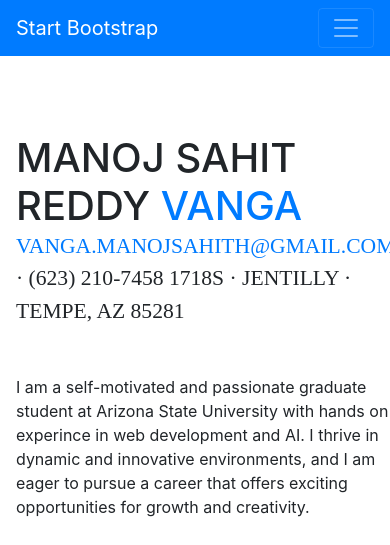
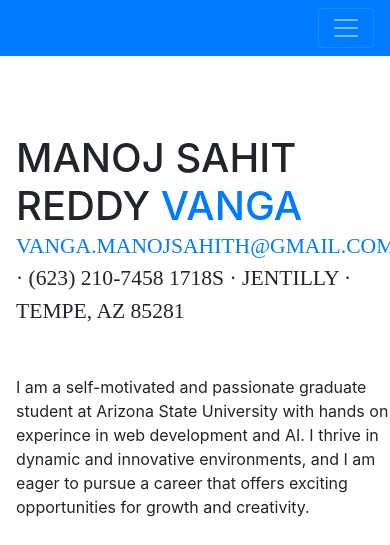
Before and after one commit to MANOJSAHIT/ManojSahit.github.io, a website with bundled scripts: page index.html in a window 390 px wide. Shown: the top 545 px of the page. Built offline with nearby package versions, Linux system fonts and the light colour scheme; a web font is replaced by a local one.

Commit message:
Update index.html

```diff
--- a/index.html
+++ b/index.html
@@ -8,7 +8,7 @@
     <meta name="description" content="">
     <meta name="author" content="">
 
-    <title>Resume - Start Bootstrap Theme</title>
+    <title>Manoj Sahit Vanga Resume</title>
 
     <!-- Bootstrap core CSS -->
     <link href="vendor/bootstrap/css/bootstrap.min.css" rel="stylesheet">
@@ -30,7 +30,6 @@
 
     <nav class="navbar navbar-expand-lg navbar-dark bg-primary fixed-top" id="sideNav">
       <a class="navbar-brand js-scroll-trigger" href="#page-top">
-        <span class="d-block d-lg-none">Start Bootstrap</span>
         <span class="d-none d-lg-block">
           <img class="img-fluid img-profile rounded-circle mx-auto mb-2" src="img/profile.jpg" alt="">
         </span>
```
